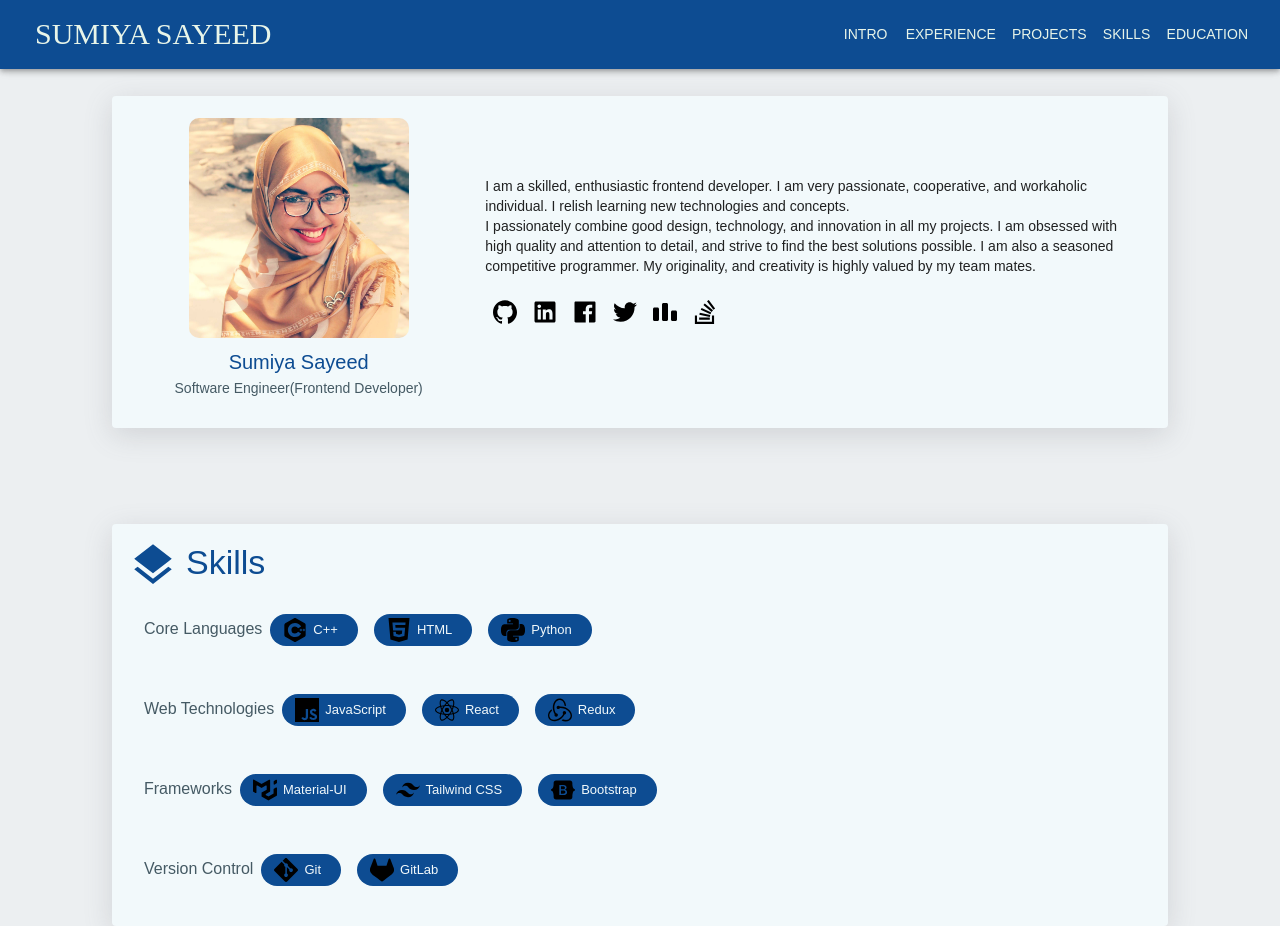
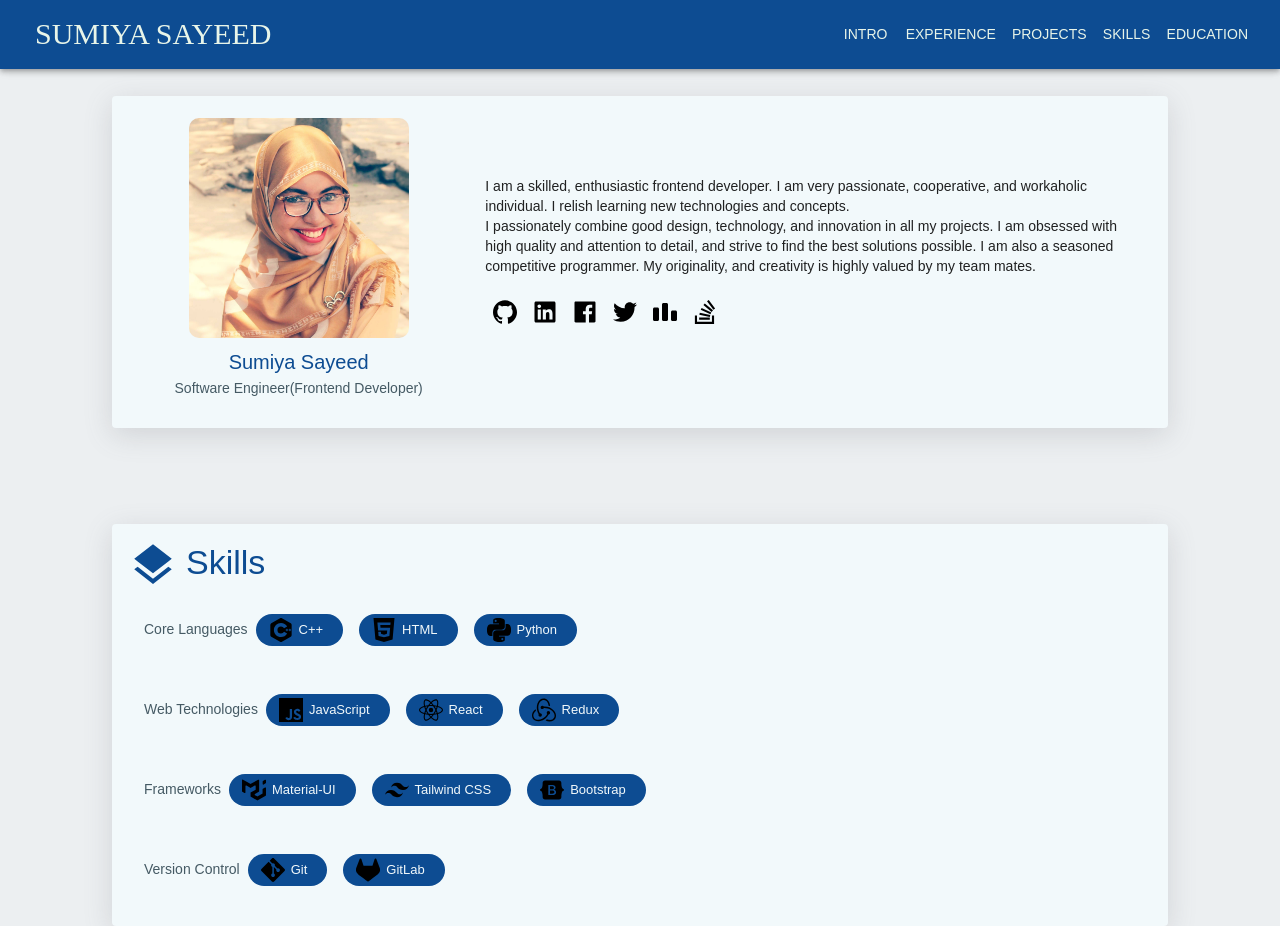
Before and after one commit to Sumiya-Sayeed/sumiya-portfolio, a React (Create React App) app: page / in a window 1280 px wide. Built offline with nearby package versions, Linux system fonts and the light colour scheme.

Commit message:
edit style

```diff
--- a/src/components/Skills.jsx
+++ b/src/components/Skills.jsx
@@ -90,7 +90,7 @@ const Skills = (
                                         key={index}
                                     >
                                         <Typography
-                                            variant='subtitle1'
+                                            variant='body2'
                                             color='#455a64'
                                             sx={{
                                                 padding: 2
```
